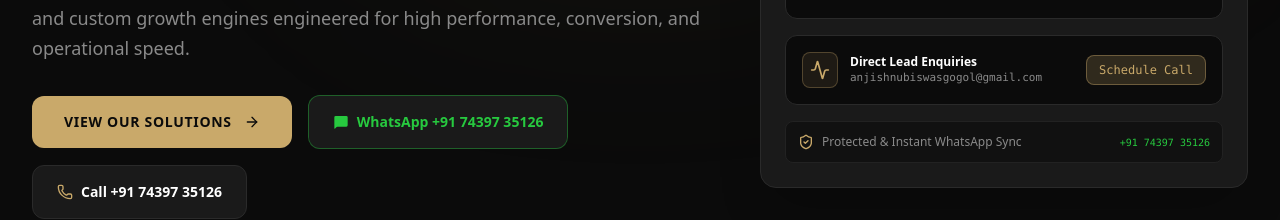
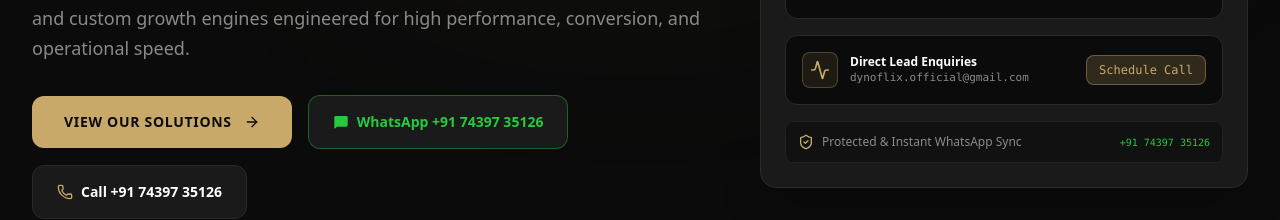
Before and after one commit to ankitadas771/Dynoflix, a React (Vite) app: page / in a window 1280 px wide. Shown: the part 365-585 px from the top of the page. Built offline with nearby package versions, Linux system fonts and the light colour scheme; no server answers.

Commit message:
update email leader ship (anjishnu) contact info

```diff
--- a/src/components/Footer.tsx
+++ b/src/components/Footer.tsx
@@ -95,7 +95,7 @@
             </a>
 
             <a
-              href="tel:+919088514885"
+              href="tel:+917439735126"
               className="flex items-center gap-2 text-[#C9A96A] font-mono hover:underline"
             >
               <Phone className="w-3.5 h-3.5" />
@@ -103,11 +103,11 @@
             </a>
 
             <a
-              href="mailto:anjishnubiswasgogol@gmail.com"
+              href="mailto:dynoflix.official@gmail.com"
               className="flex items-center gap-2 text-[#FFFFFF] hover:text-[#C9A96A] transition-colors"
             >
               <Mail className="w-3.5 h-3.5 text-[#C9A96A]" />
-              <span>anjishnubiswasgogol@gmail.com</span>
+              <span>dynoflix.official@gmail.com</span>
             </a>
           </div>
         </div>
--- a/src/components/Hero.tsx
+++ b/src/components/Hero.tsx
@@ -62,7 +62,7 @@
             {/* Direct WhatsApp CTA */}
             <a
               id="hero-whatsapp-btn"
-              href="https://wa.me/919088514885?text=Hello!%20I%20would%20like%20to%20enquire%20about%20your%20services."
+              href="https://wa.me/917439735126?text=Hello!%20I%20would%20like%20to%20enquire%20about%20your%20services."
               target="_blank"
               rel="noopener noreferrer"
               className="w-full sm:w-auto px-6 py-4 rounded-xl bg-[#1A1A1A] border border-[#27C93F]/40 text-[#27C93F] font-semibold text-sm transition-all duration-300 hover:border-[#27C93F] hover:bg-[#27C93F]/10 flex items-center justify-center gap-2 cursor-pointer"
@@ -74,7 +74,7 @@
             {/* Direct Call CTA */}
             <a
               id="hero-call-btn"
-              href="tel:+919088514885"
+              href="tel:+917439735126"
               className="w-full sm:w-auto px-6 py-4 rounded-xl bg-[#1A1A1A] border border-[#2A2A2A] text-[#FFFFFF] font-semibold text-sm transition-all duration-300 hover:border-[#C9A96A]/60 hover:bg-[#222222] flex items-center justify-center gap-2 cursor-pointer"
             >
               <Phone className="w-4 h-4 text-[#C9A96A]" />
@@ -133,7 +133,7 @@
                   </div>
                   <div>
                     <div className="text-xs font-semibold text-[#FFFFFF]">Direct Lead Enquiries</div>
-                    <div className="text-[11px] font-mono text-[#8A8A8A]">anjishnubiswasgogol@gmail.com</div>
+                    <div className="text-[11px] font-mono text-[#8A8A8A]">dynoflix.official@gmail.com</div>
                   </div>
                 </div>
                 <button
--- a/src/components/LeadershipSection.tsx
+++ b/src/components/LeadershipSection.tsx
@@ -7,7 +7,7 @@
     `Hello Anjishnu,\n\n` +
     `I would like to discuss a high-priority engineering project / proposal directly with leadership.`;
 
-  const anjishnuWhatsappUrl = `https://wa.me/919088514885?text=${encodeURIComponent(anjishnuWhatsappMessage)}`;
+  const anjishnuWhatsappUrl = `https://wa.me/917439735126?text=${encodeURIComponent(anjishnuWhatsappMessage)}`;
 
   const ankitaWhatsappMessage =
     `*Direct AI Leadership Inquiry*\n\n` +
@@ -69,15 +69,15 @@
                 <div className="space-y-4 pt-4 border-t border-[#2A2A2A] mt-auto">
                   <div className="flex flex-col gap-2">
                     <a
-                      href="mailto:anjishnubiswasgogol@gmail.com"
+                      href="mailto:dynoflix.official@gmail.com"
                       className="inline-flex items-center gap-2 text-xs font-mono text-[#8A8A8A] hover:text-[#FFFFFF] transition-colors break-all"
                     >
                       <Mail className="w-3.5 h-3.5 text-[#C9A96A] shrink-0" />
-                      <span>anjishnubiswasgogol@gmail.com</span>
+                      <span>dynoflix.official@gmail.com</span>
                     </a>
 
                     <a
-                      href="tel:+919088514885"
+                      href="tel:+917439735126"
                       className="inline-flex items-center gap-2 text-xs font-mono text-[#8A8A8A] hover:text-[#FFFFFF] transition-colors"
                     >
                       <Phone className="w-3.5 h-3.5 text-[#C9A96A] shrink-0" />
```
